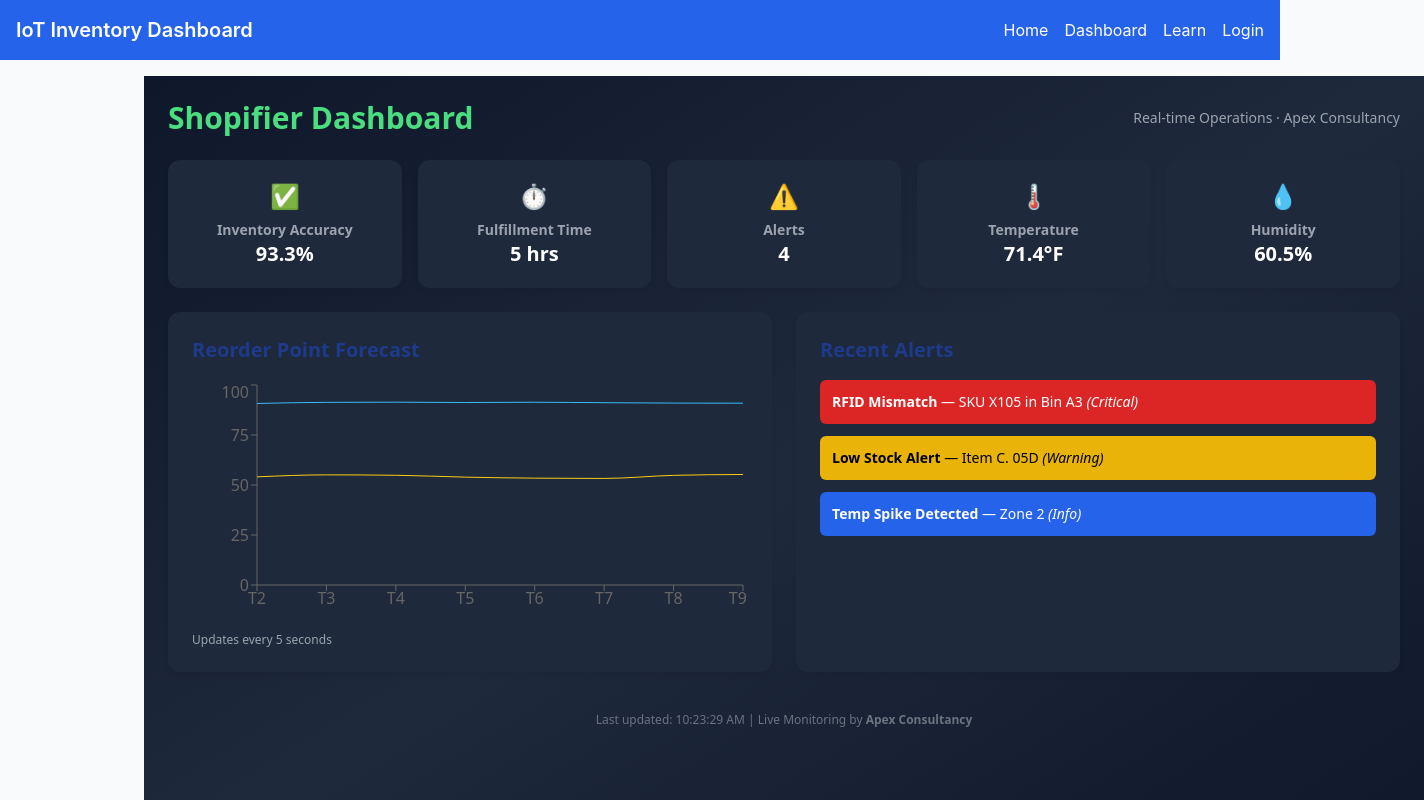
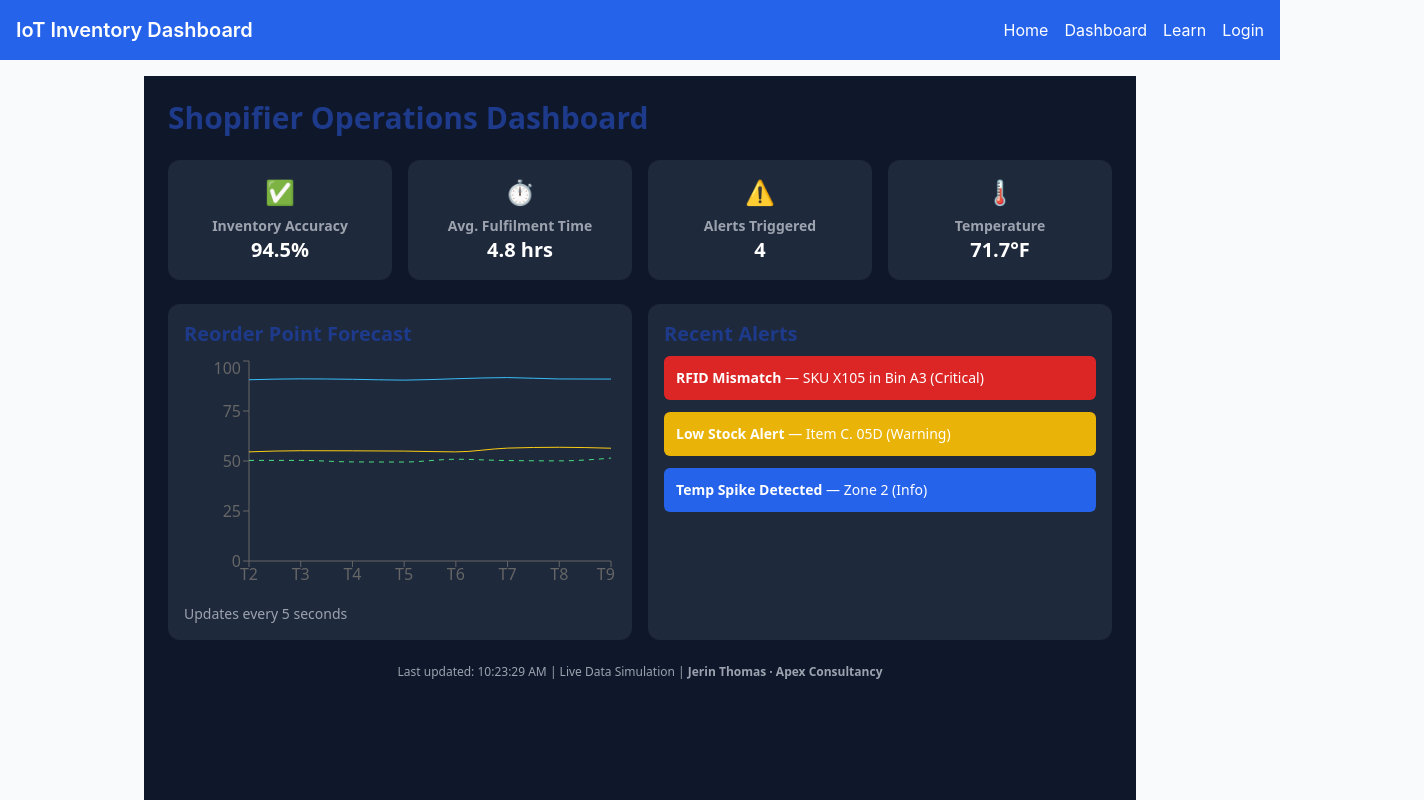
Before and after one commit to Apex-creators/IoT-Inventory-Dashboard, a Next.js app: page /dashboard in a window 1280 px wide. Shown: the top 800 px of the page, 1424 px wide, since content can reach past the window. Built offline with nearby package versions, Linux system fonts and the light colour scheme.

Commit message:
Update dashboard.js

```diff
--- a/src/pages/dashboard.js
+++ b/src/pages/dashboard.js
@@ -1,8 +1,8 @@
 // src/pages/dashboard.js
-import { useEffect, useState } from "react";
+import { useEffect, useState } from 'react';
 import {
   LineChart, Line, XAxis, YAxis, Tooltip, ResponsiveContainer,
-} from "recharts";
+} from 'recharts';
 
 const randomValue = (base, variation = 5) =>
   +(base + (Math.random() * variation - variation / 2)).toFixed(1);
@@ -31,6 +31,7 @@ export default function Dashboard() {
         time: `T${prev.length + 1}`,
         accuracy: randomValue(91, 2),
         warning: randomValue(55, 4),
+        prediction: randomValue(50, 3)
       }]);
     }, 5000);
 
@@ -42,28 +43,24 @@ export default function Dashboard() {
       time: `T${i + 1}`,
       accuracy: randomValue(91, 2),
       warning: randomValue(55, 4),
+      prediction: randomValue(50, 3)
     }));
     setChartData(base);
   }, []);
 
   return (
-    <div className="bg-gradient-to-br from-slate-900 via-slate-800 to-slate-900 text-white min-h-screen w-screen p-6 font-sans overflow-x-hidden">
-      <header className="flex justify-between items-center mb-6">
-        <h1 className="text-2xl md:text-3xl font-bold text-green-400">Shopifier Dashboard</h1>
-        <p className="text-sm text-gray-400">Real-time Operations · Apex Consultancy</p>
-      </header>
-
-      <div className="grid grid-cols-2 md:grid-cols-5 gap-4 mb-6">
+    <div className="bg-[#0f172a] text-white min-h-screen p-6 font-sans">
+      <h1 className="text-3xl font-bold mb-6">Shopifier Operations Dashboard</h1>
+      <div className="grid grid-cols-2 md:grid-cols-4 gap-4 mb-6">
         <Card title="Inventory Accuracy" value={`${inventoryAccuracy}%`} icon="✅" />
-        <Card title="Fulfillment Time" value={`${fulfillmentTime} hrs`} icon="⏱️" />
-        <Card title="Alerts" value={alertsCount} icon="⚠️" />
+        <Card title="Avg. Fulfilment Time" value={`${fulfillmentTime} hrs`} icon="⏱️" />
+        <Card title="Alerts Triggered" value={alertsCount} icon="⚠️" />
         <Card title="Temperature" value={`${temperature}°F`} icon="🌡️" />
-        <Card title="Humidity" value={`${humidity}%`} icon="💧" />
       </div>
 
-      <div className="grid grid-cols-1 md:grid-cols-2 gap-6">
-        <div className="bg-slate-800 p-6 rounded-xl shadow-md">
-          <h2 className="text-xl font-semibold mb-4">Reorder Point Forecast</h2>
+      <div className="grid grid-cols-1 md:grid-cols-2 gap-4 mb-6">
+        <div className="bg-slate-800 p-4 rounded-xl">
+          <h2 className="text-xl font-semibold mb-2">Reorder Point Forecast</h2>
           <ResponsiveContainer width="100%" height={240}>
             <LineChart data={chartData}>
               <XAxis dataKey="time" />
@@ -71,37 +68,39 @@ export default function Dashboard() {
               <Tooltip />
               <Line type="monotone" dataKey="accuracy" stroke="#38bdf8" />
               <Line type="monotone" dataKey="warning" stroke="#facc15" />
+              <Line type="monotone" dataKey="prediction" stroke="#4ade80" strokeDasharray="5 5" />
             </LineChart>
           </ResponsiveContainer>
-          <p className="mt-3 text-xs text-gray-400">Updates every 5 seconds</p>
+          <p className="mt-2 text-sm text-gray-400">Updates every 5 seconds</p>
         </div>
 
-        <div className="bg-slate-800 p-6 rounded-xl shadow-md">
-          <h2 className="text-xl font-semibold mb-4">Recent Alerts</h2>
+        <div className="bg-slate-800 p-4 rounded-xl">
+          <h2 className="text-xl font-semibold mb-2">Recent Alerts</h2>
           <ul className="space-y-3 text-sm">
             {recentAlerts.map(alert => (
               <li key={alert.id} className={`p-3 rounded-md ${
                 alert.type === 'Critical' ? 'bg-red-600' :
-                alert.type === 'Warning' ? 'bg-yellow-500 text-black' :
+                alert.type === 'Warning' ? 'bg-yellow-500' :
                 'bg-blue-600'
               }`}>
-                <strong>{alert.message}</strong> — {alert.detail} <span className="italic">({alert.type})</span>
+                <strong>{alert.message}</strong> — {alert.detail} ({alert.type})
               </li>
             ))}
           </ul>
         </div>
       </div>
 
-      <footer className="mt-10 text-center text-xs text-gray-500">
-        Last updated: {new Date().toLocaleTimeString()} | Live Monitoring by <strong>Apex Consultancy</strong>
-      </footer>
+      <p className="text-xs text-gray-400 text-center mt-6">
+        Last updated: {new Date().toLocaleTimeString()} | Live Data Simulation |
+        <strong> Jerin Thomas · Apex Consultancy</strong>
+      </p>
     </div>
   );
 }
 
 function Card({ title, value, icon }) {
   return (
-    <div className="bg-slate-800 p-5 rounded-xl text-center shadow-md">
+    <div className="bg-slate-800 p-4 rounded-xl text-center">
       <div className="text-2xl mb-2">{icon}</div>
       <h3 className="text-sm text-gray-400">{title}</h3>
       <p className="text-xl font-bold">{value}</p>
```
